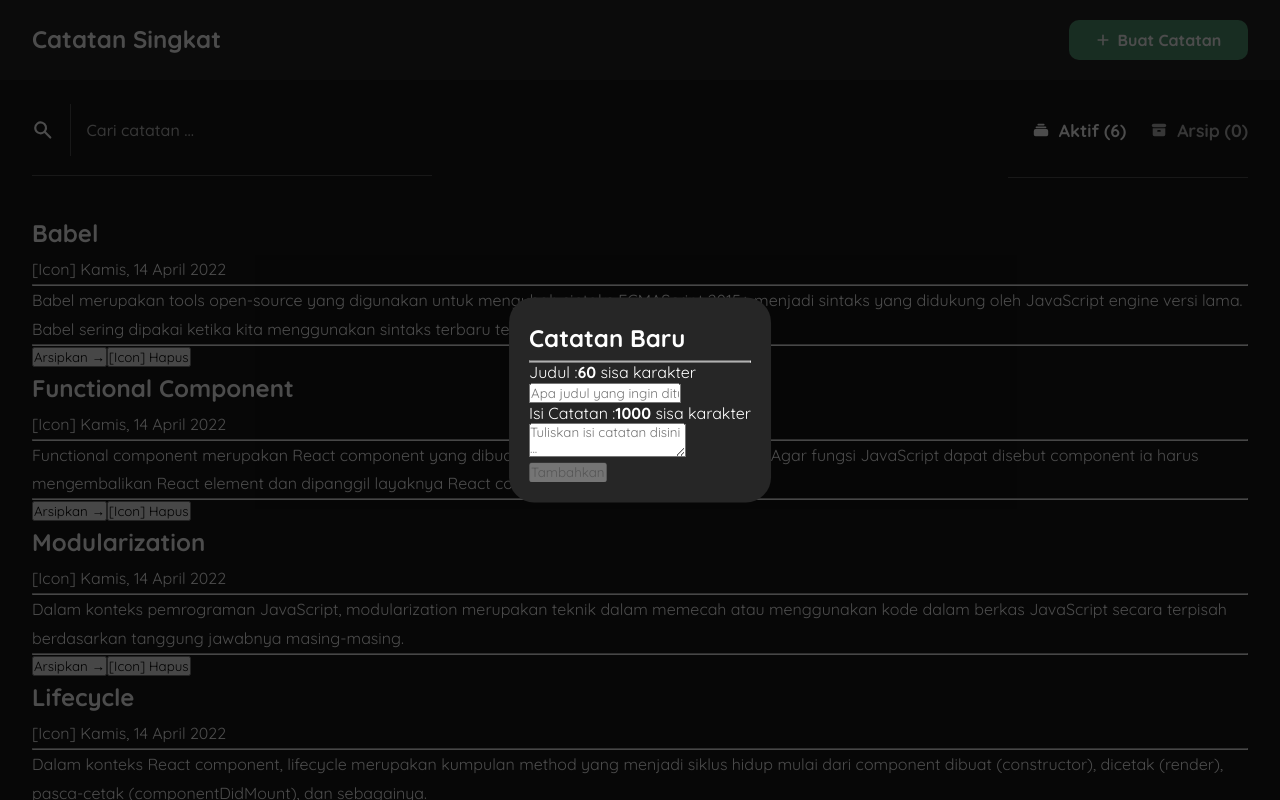
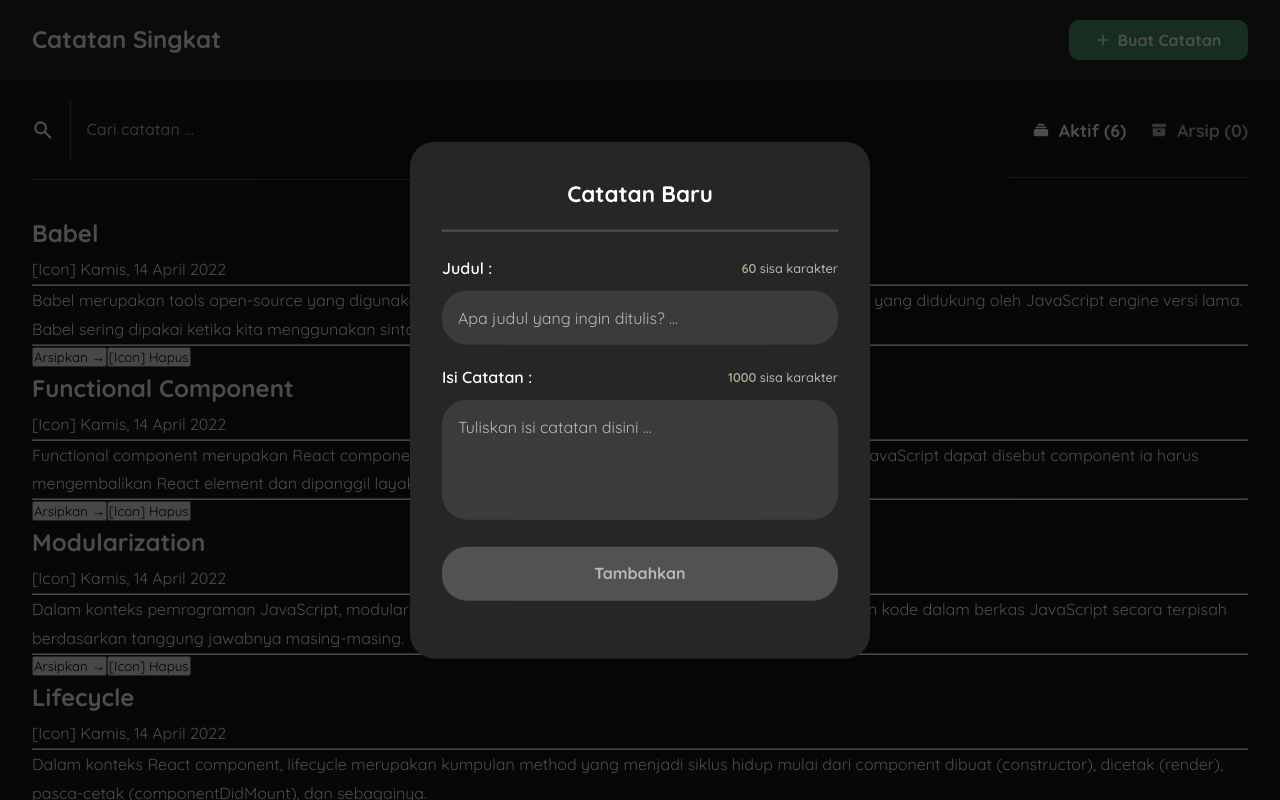
Before and after one commit to cholis04/simple-note, a React (Create React App) app: page / in a window 1280 px wide. Both pictures are taken after a click on the button "Buat Catatan". Shown: the top 800 px of the page. Built offline with nearby package versions, Linux system fonts and the light colour scheme.

Commit message:
Added Style Form Note

```diff
--- a/src/containers/ModalForm/index.js
+++ b/src/containers/ModalForm/index.js
@@ -10,6 +10,8 @@ import {
   titleValidation,
 } from '../../utils/validationAddNote';
 
+import styles from './index.module.css';
+
 const customStyles = {
   overlay: {
     backgroundColor: 'var(--overlay-color)',
@@ -21,6 +23,9 @@ const customStyles = {
     right: 'auto',
     bottom: 'auto',
     marginRight: '-50%',
+    padding: '2em',
+    width: '90%',
+    maxWidth: '460px',
     transform: 'translate(-50%, -50%)',
     backgroundColor: 'var(--surface-color)',
     border: 'none',
@@ -106,16 +111,16 @@ function ModalForm() {
       style={customStyles}
       contentLabel="Example Modal"
     >
-      <h2>Catatan Baru</h2>
-      <hr />
+      <h2 className={styles.title}>Catatan Baru</h2>
+      <hr className={styles.lineBreak} />
 
       {availableNotes ? (
-        <form onSubmit={handleSubmit}>
+        <form onSubmit={handleSubmit} className={styles.formNote}>
           {/* Input Group */}
-          <div className="text-input-group">
-            <div className="head-input-group">
-              <label>Judul :</label>
-              <span>
+          <div className={styles.textInputGroup}>
+            <div className={styles.headInputGroup}>
+              <label className={styles.label}>Judul :</label>
+              <span className={styles.char}>
                 <b>{form.title.maxChar - form.title.value.length}</b> sisa
                 karakter
               </span>
@@ -126,15 +131,20 @@ function ModalForm() {
               name="title"
               value={form.title.value}
               onChange={handleChange}
+              className={styles.textInput}
             />
-            {form.title.error && <p role="alert">{form.title.error}</p>}
+            {form.title.error && (
+              <p role="alert" className={styles.alert}>
+                *{form.title.error}
+              </p>
+            )}
           </div>
 
           {/* Input Group */}
-          <div className="text-input-group">
-            <div className="head-input-group">
-              <label>Isi Catatan :</label>
-              <span>
+          <div className={styles.textInputGroup}>
+            <div className={styles.headInputGroup}>
+              <label className={styles.label}>Isi Catatan :</label>
+              <span className={styles.char}>
                 <b>{form.bodyText.maxChar - form.bodyText.value.length}</b> sisa
                 karakter
               </span>
@@ -144,8 +154,13 @@ function ModalForm() {
               name="bodyText"
               value={form.bodyText.value}
               onChange={handleChange}
+              className={styles.textAreaInput}
             ></textarea>
-            {form.bodyText.error && <p role="alert">{form.bodyText.error}</p>}
+            {form.bodyText.error && (
+              <p role="alert" className={styles.alert}>
+                *{form.bodyText.error}
+              </p>
+            )}
           </div>
 
           {/* Submit button */}
@@ -153,10 +168,11 @@ function ModalForm() {
             type="submit"
             value="Tambahkan"
             disabled={!validForm || emptyForm}
+            className={styles.btnSubmit}
           />
         </form>
       ) : (
-        <p>
+        <p className={styles.maximumNote}>
           Ups, anda telah mencapai <b>jumlah maksimal catatan 30</b>, silahkan
           hapus beberapa untuk menambah catatan yang baru!
         </p>
--- /dev/null
+++ b/src/containers/ModalForm/index.module.css
@@ -0,0 +1,140 @@
+.title {
+    text-align: center;
+
+    font-size: 1.2em;
+    font-weight: var(--fw-bold);
+
+    margin-bottom: 1rem;
+}
+
+.lineBreak{
+    border:1px solid var(--line-color);
+}
+
+.formNote {
+    margin-top: 1.6rem;
+    margin-bottom: 1.6rem;
+}
+
+.textInputGroup {
+    margin-bottom: 1.4rem;
+}
+
+.headInputGroup {
+    display: flex;
+    align-items: center;
+    justify-content: space-between;
+    margin-bottom: 0.8rem;
+}
+
+.label {
+    font-size: 1em;
+    font-weight: var(--fw-semibold);
+}
+
+.char {
+    color:var(--text-secondary-color);
+    font-size: 0.8em;
+    font-weight: var(--fw-medium);
+}
+
+.char > b {
+    font-weight: var(--fw-semibold);
+    color:var(--secondary-color);
+}
+
+.textInput {
+    width: 100%;
+    padding:0.8em 1em;
+    border-radius: 25px;
+
+    border:none;
+    background-color: var(--input-background-color);
+
+    font-size: 1em;
+    font-weight: var(--fw-reguler);
+    color:var(--text-primary-color);
+}
+.textInput::placeholder {
+    color:var(--text-secondary-color);
+}
+
+.textAreaInput {
+    width: 100%;
+    padding:0.8em 1em;
+    border-radius: 25px;
+
+    border:none;
+    background-color: var(--input-background-color);
+
+    font-size: 1em;
+    font-weight: var(--fw-reguler);
+    color:var(--text-primary-color);
+
+    height: 120px;
+    resize: none;
+}
+.textAreaInput::placeholder{
+    color:var(--text-secondary-color);
+}
+
+.alert {
+    margin-top: 0.8rem;
+    font-size: 0.9em;
+    font-weight: var(--fw-medium);
+    color:hsl(0, 65%, 61%);
+}
+
+.btnSubmit {
+    font-size: 1em;
+    font-weight: var(--fw-bold);
+    padding:0.8em 1em;
+    width: 100%;
+
+    background-color: var(--primay-color);
+    color:var(--text-primary-color);
+
+    border:none;
+    border-radius: 25px;
+}
+.btnSubmit:active {
+    background-color: var(--tertiary-color);
+    color:var(--text-secondary-color);
+}
+
+.btnSubmit:disabled {
+    background-color: var(--line-color);
+    color:var(--text-secondary-color);
+}
+
+.maximumNote {
+    margin: 2rem auto;
+    font-size: 1em;
+    font-weight: var(--fw-reguler);
+}
+
+/* Desktop Responsive */
+/* Desktop Responsive */
+@media only screen and (min-width: 768px) {
+
+    .title {
+        font-size: 1.4em;
+    }
+
+
+    @media (hover: hover) { /* when supported */
+        .btnSubmit:hover {
+            background-color: var(--secondary-color);
+            color:var(--tertiary-color);
+            cursor: pointer;
+        }
+
+
+        .btnSubmit:disabled:hover {
+            background-color: var(--line-color);
+            color:var(--text-secondary-color);
+            cursor: not-allowed;
+        }
+
+    }
+}
--- a/src/styles/global.css
+++ b/src/styles/global.css
@@ -51,7 +51,7 @@ body {
   -moz-osx-font-smoothing: grayscale;
 }
 
-p, h1,h2,h3,h4,h5,h6{
+p, h1,h2,h3,h4,h5,h6, input, textarea{
   line-height: 180%;
 }
 
--- a/src/utils/validationAddNote.js
+++ b/src/utils/validationAddNote.js
@@ -16,7 +16,7 @@ export const titleValidation = (value) => {
 export const bodyTextValidation = (value) => {
   // Not Null
   if (value.length === 0 || value === '') {
-    return 'Isi tidak boleh kosong!';
+    return 'Isi Catatan tidak boleh kosong!';
   }
 
   return null;
```
